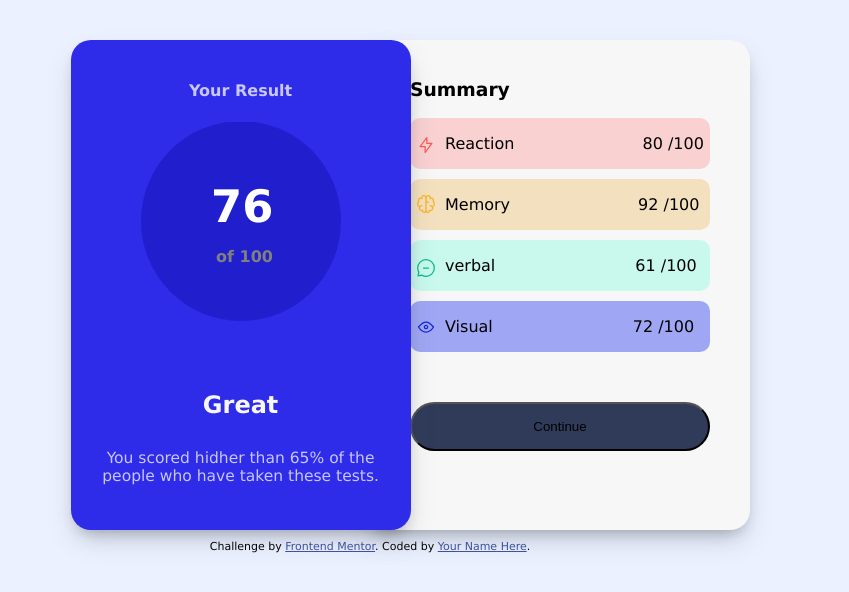
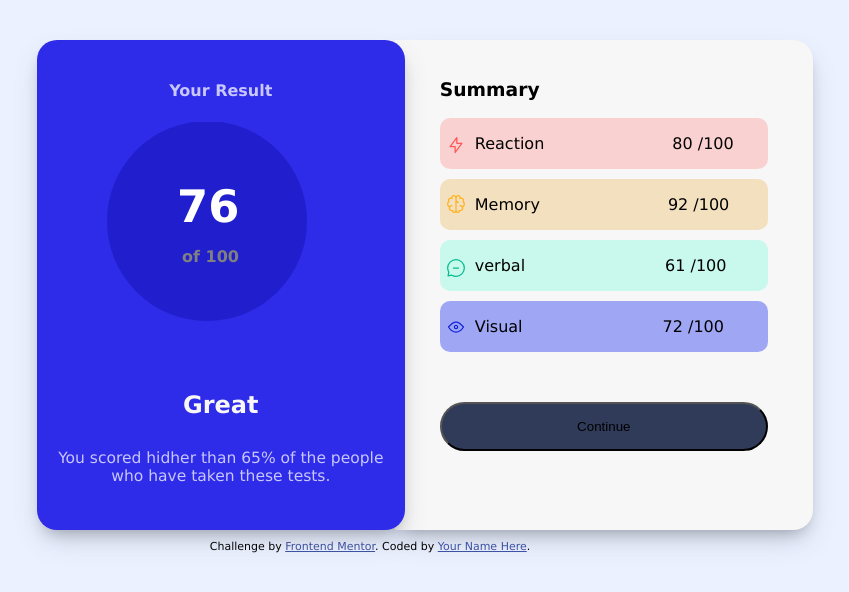
Before and after one commit to Chima22/-results-summary-component-main, a plain HTML site: page index.html in a window 1280 px wide. Shown: the whole page, without its empty margins (270-1119 px from the left). Drawn offline with Linux system fonts and the light colour scheme.

Commit message:
Update style.css

```diff
--- a/style.css
+++ b/style.css
@@ -42,9 +42,7 @@ body{
         padding: 20px;
         margin-top: 40px;
          margin-right: 0;
-     position: relative;
-     left: 24%;
-     z-index: 1;
+         z-index: 3;
         border-radius: 20px;
 
     }
@@ -52,10 +50,8 @@ body{
         grid-area: two;
         background-color: var(--White);
         margin-top: 40px;
-    margin-left: 0;
-    position: absolute;
-    left: 50%;
-    padding: 20px 40px;
+        margin-left: -10px;
+        padding: 20px 45px;
         border-top-right-radius: 20px;
         border-bottom-right-radius:20px ;
     }
@@ -172,7 +168,8 @@ button{
           display: flex;
         }
         .card{
-        width: 300px;
+            margin-left: 22%;
+            width: 328px;
             height: 450px;
         }
 
```
Lines whose indentation alone changed are shown as unchanged.
